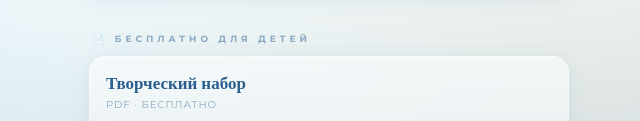
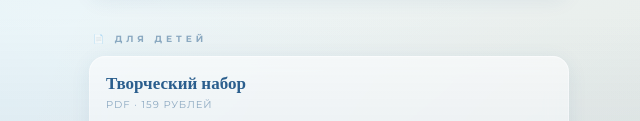
Before and after one commit to evgeniaspiteri-commits/Evgenia-link-, a plain HTML site: page index.html in a window 1280 px wide. Shown: the part 665-786 px from the top of the page, 311-951 px from the left. Drawn offline with nearby package versions, Linux system fonts and the light colour scheme.

Commit message:
Update index.html

```diff
--- a/index.html
+++ b/index.html
@@ -316,10 +316,10 @@
     </div>
   </div>
 <!-- PDF -->
-<div class="section-title">📄 Бесплатно для детей</div>
+<div class="section-title">📄 Для детей</div>
 <div class="book-section">
   <div class="book-title">Творческий набор</div>
-  <div class="book-sub">PDF · Бесплатно</div>
+  <div class="book-sub">PDF · 159 рублей</div>
   <div class="links-grid">
     <a href="https://drive.google.com/file/d/1KrO2hZmeI9ccG2VUxGOfT2qk1nur7hFN/view?usp=drivesdk" class="store-btn btn-outline" target="_blank">📥 Скачать PDF</a>
   </div>
```
